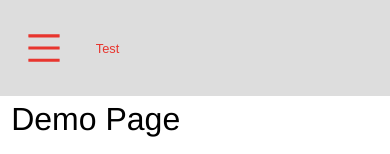
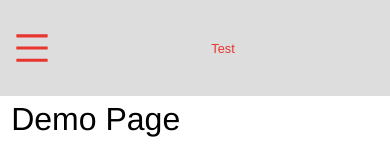
Before and after one commit to dan1229/nextjs-base-blocks, a Next.js app: page / in a window 390 px wide. Shown: the top 154 px of the page. Built offline with nearby package versions, Linux system fonts and the light colour scheme.

Commit message:
horizontal mobile styling

```diff
--- a/src/bbnavbar/styles.module.scss
+++ b/src/bbnavbar/styles.module.scss
@@ -189,7 +189,7 @@ $navbar-horizontal-height: var(--navbar-horizontal-height, 96px);
 */
 .hamburger {
   width: auto; /* Adjust width based on content */
-  padding: 1rem;
+  padding: 0.25rem;
   border: none;
   background-color: transparent;
   transition: background-color 0.2s ease-in-out;
@@ -219,16 +219,20 @@ $navbar-horizontal-height: var(--navbar-horizontal-height, 96px);
 
   .containerBrand {
     margin-left: auto;
+    margin-right: auto;
   }
 
-  .containerButtonsAction {
-    width: 6%;
+  .navigationMenu {
+    &:not(.vertical) {
+      // give room for brand to fill in
+      width: 0px;
+    }
   }
 
   .navigationMenuList {
     position: absolute;
-    top: 60px;
-    left: 15px;
+    top: 50px;
+    left: 5px;
     min-width: 30vw;
     display: none;
     flex-direction: column;
```
